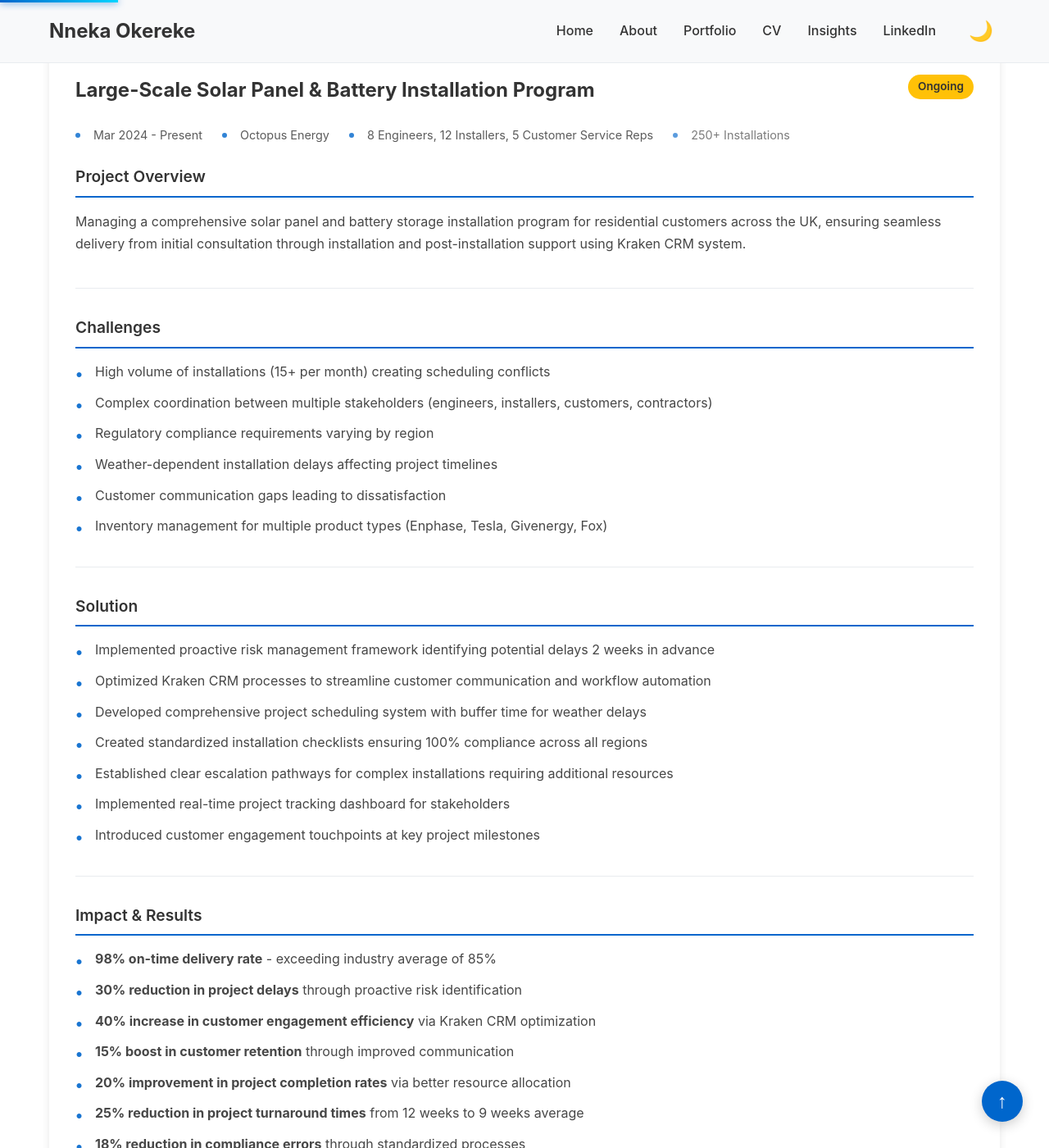
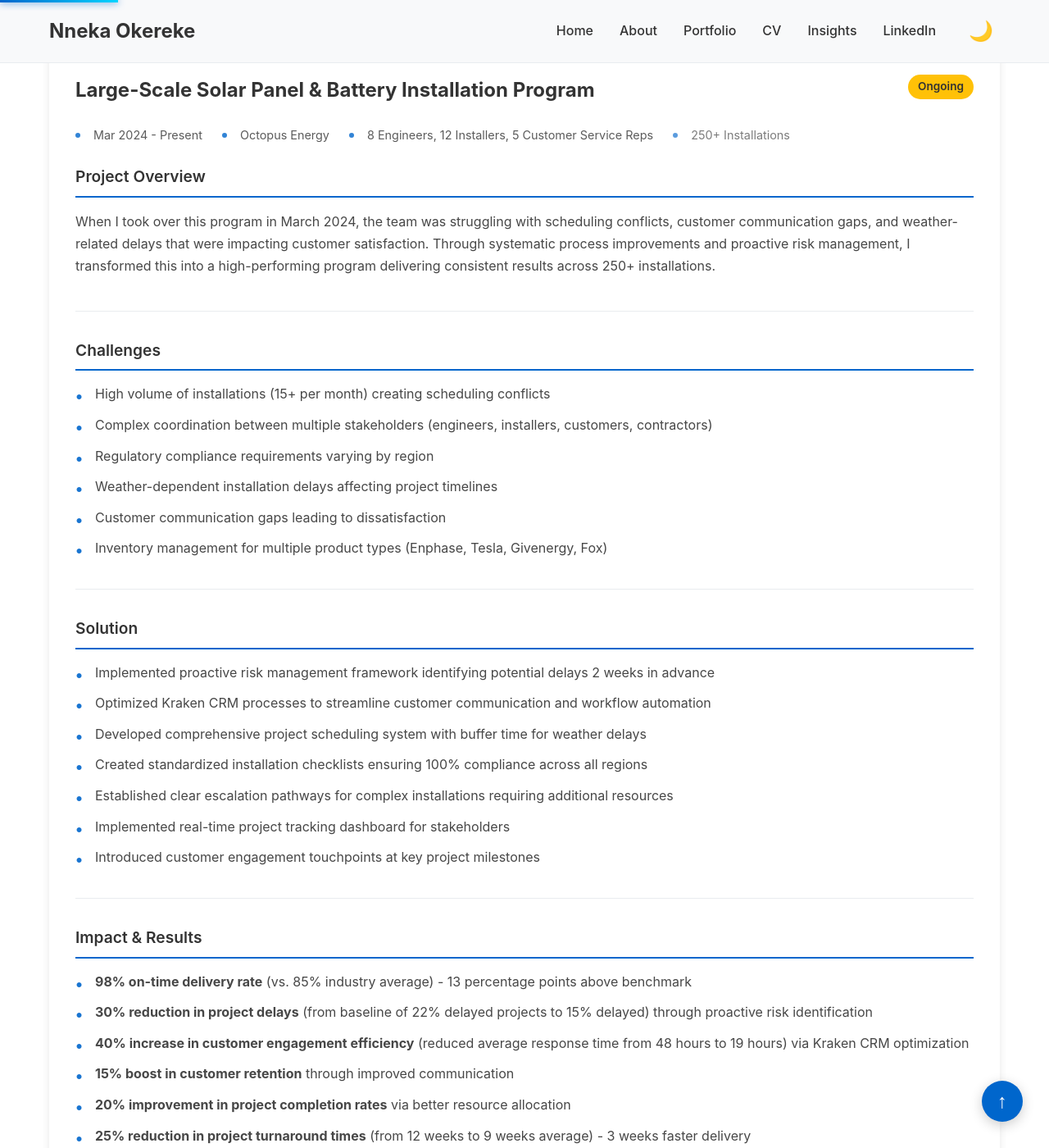
Before and after one commit to nnekaokereke/nnekaokereke.github.io, a Jekyll site: the page built from portfolio.html, in a window 1280 px wide and 1400 px high, scrolled down 846 px. Shown: the whole window at 82% size. Built offline with Jekyll 4.4.1, drawn with Linux system fonts in a browser that asks for light colours.

Commit message:
Add context to metrics and improve storytelling in portfolio projects

```diff
--- a/portfolio.html
+++ b/portfolio.html
@@ -60,7 +60,7 @@ title: Projects
                 <div class="project-case-study">
                     <div class="case-section">
                         <h4 class="case-section-title">Project Overview</h4>
-                        <p>Managing a comprehensive solar panel and battery storage installation program for residential customers across the UK, ensuring seamless delivery from initial consultation through installation and post-installation support using Kraken CRM system.</p>
+                        <p>When I took over this program in March 2024, the team was struggling with scheduling conflicts, customer communication gaps, and weather-related delays that were impacting customer satisfaction. Through systematic process improvements and proactive risk management, I transformed this into a high-performing program delivering consistent results across 250+ installations.</p>
                     </div>
 
                     <div class="case-section">
@@ -91,12 +91,12 @@ title: Projects
                     <div class="case-section">
                         <h4 class="case-section-title">Impact & Results</h4>
                         <ul>
-                            <li><strong>98% on-time delivery rate</strong> - exceeding industry average of 85%</li>
-                            <li><strong>30% reduction in project delays</strong> through proactive risk identification</li>
-                            <li><strong>40% increase in customer engagement efficiency</strong> via Kraken CRM optimization</li>
+                            <li><strong>98% on-time delivery rate</strong> (vs. 85% industry average) - 13 percentage points above benchmark</li>
+                            <li><strong>30% reduction in project delays</strong> (from baseline of 22% delayed projects to 15% delayed) through proactive risk identification</li>
+                            <li><strong>40% increase in customer engagement efficiency</strong> (reduced average response time from 48 hours to 19 hours) via Kraken CRM optimization</li>
                             <li><strong>15% boost in customer retention</strong> through improved communication</li>
                             <li><strong>20% improvement in project completion rates</strong> via better resource allocation</li>
-                            <li><strong>25% reduction in project turnaround times</strong> from 12 weeks to 9 weeks average</li>
+                            <li><strong>25% reduction in project turnaround times</strong> (from 12 weeks to 9 weeks average) - 3 weeks faster delivery</li>
                             <li><strong>18% reduction in compliance errors</strong> through standardized processes</li>
                             <li><strong>250+ successful installations</strong> across multiple product lines</li>
                             <li>Managed installations of 450W high-performance PV panels with 25-year warranties</li>
```
